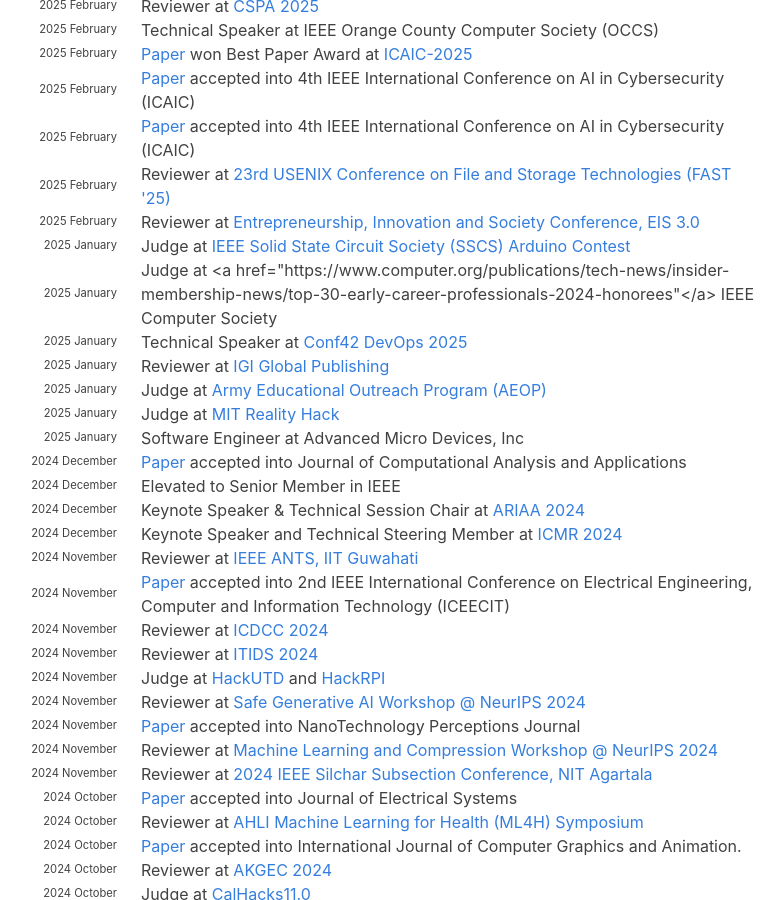
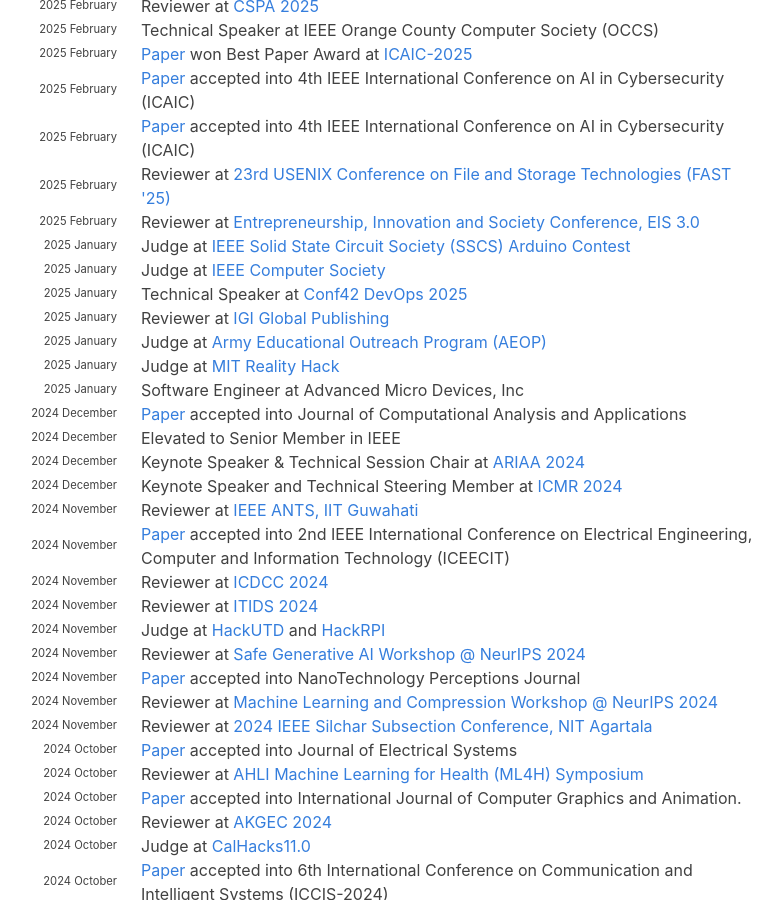
Before and after one commit to hariharanragothaman/hariharanragothaman.github.io, a Jekyll site: the page built from index.md, in a window 1280 px wide and 900 px high, scrolled down 1338 px. Shown: the whole window, without its empty margins (191-975 px from the left). Built offline with Jekyll 4.4.1, drawn with Linux system fonts in a browser that asks for light colours; nearby versions of some CDN libraries; some web fonts are replaced.

Commit message:
Polishes and Updates

```diff
--- a/_data/news.yaml
+++ b/_data/news.yaml
@@ -112,7 +112,7 @@
 
 - year: 2025
   year-extra: January
-  description: Judge at <a href="https://www.computer.org/publications/tech-news/insider-membership-news/top-30-early-career-professionals-2024-honorees"</a> IEEE Computer Society
+  description: Judge at <a href="https://www.computer.org/publications/tech-news/insider-membership-news/top-30-early-career-professionals-2024-honorees"> IEEE Computer Society</a>
 
 - year: 2025
   year-extra: January
```
